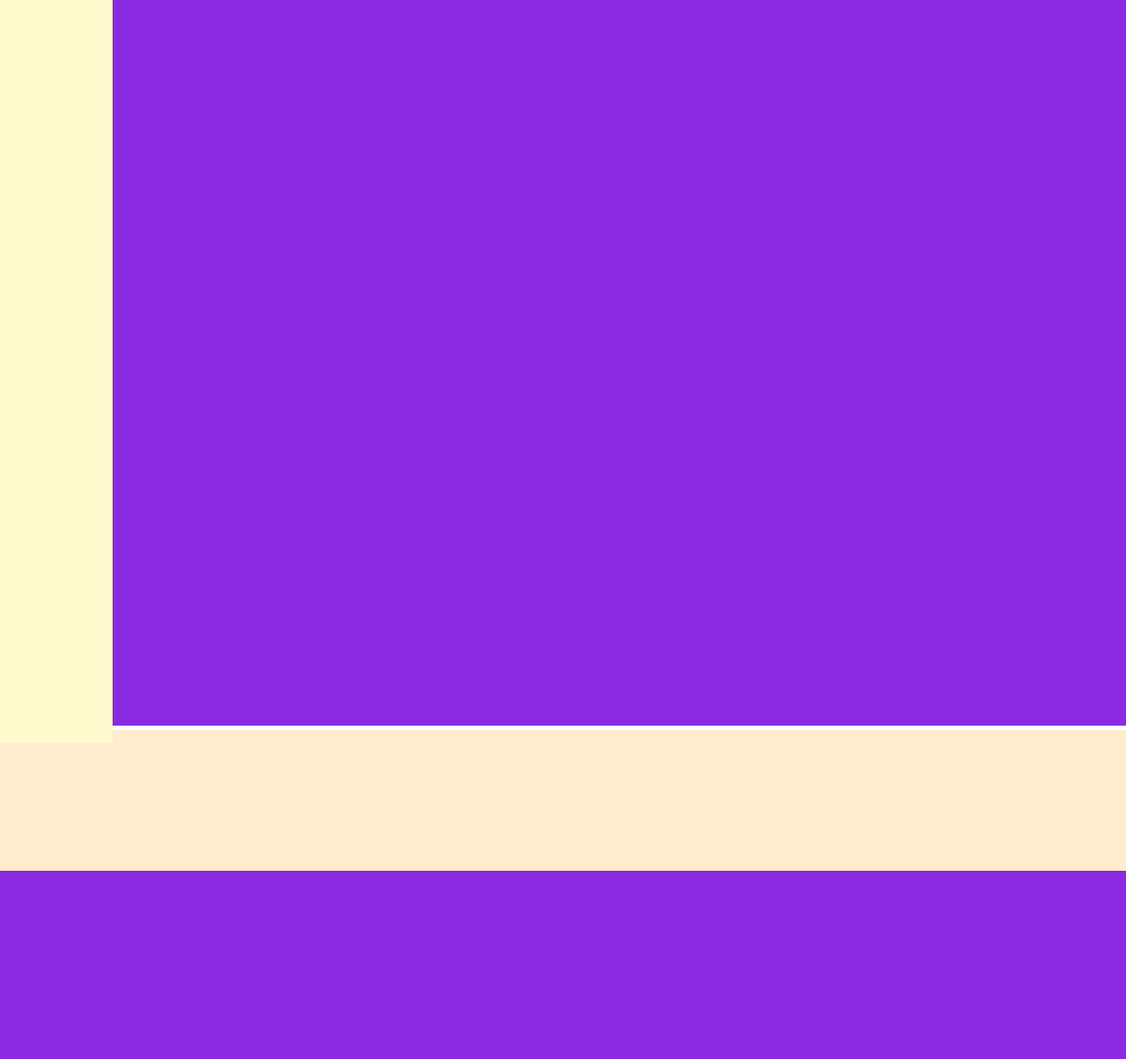
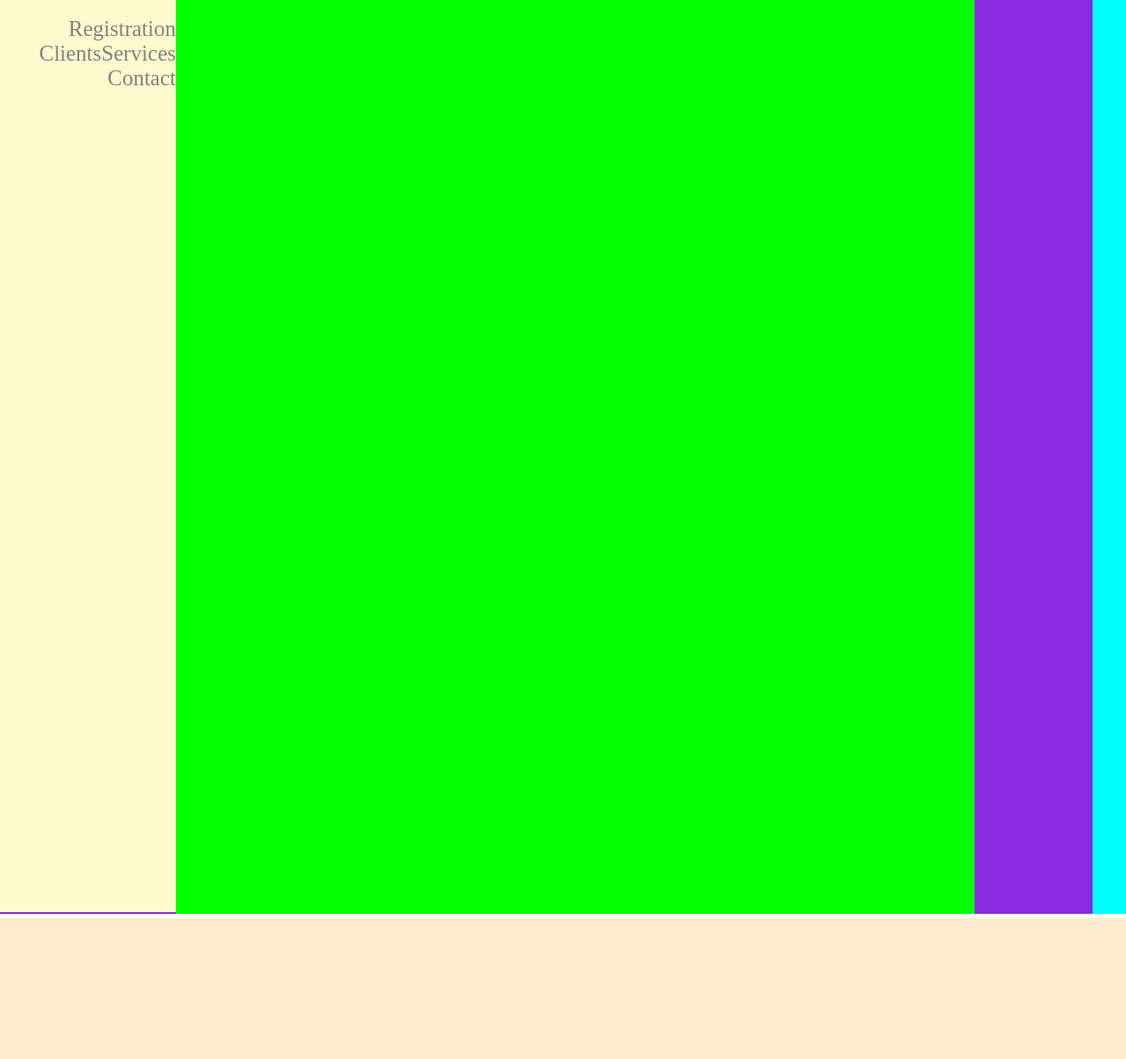
Before and after one commit to KanatSeytov/Final_project, a PHP site: page / in a window 1280 px wide. Shown: the part 291-1495 px from the top of the page at 88% size. Before the commit the page ends 1281 px from the top, so only its background shows below. Run offline with PHP 8.4, Linux system fonts and the light colour scheme.

Commit message:
Update style.css

```diff
--- a/style.css
+++ b/style.css
@@ -1,52 +1,38 @@
+
+
 body{
     margin: 0px;
     padding: 0px;
 }
 
-.header {
-    height: 50px;
-    background-color: #66D9EF;
-    overflow: hidden;
-}
-
-.header a {
-    padding: 1% 2%;
-    float: left;
-    display: flex;
-    text-decoration: none;
-    font-size: 17px;
-}
-
-.header a:hover {
-    background-color: #ddd;
-}
-
-.header input {
-  float: right;
-  padding: 0.5%;
-  border: none;
-  margin-top: 1vh;
-  margin-right: 8vw;
-  font-size: 17px;
+.label{
+   height: 30vh;
 }
 
 .content1{
     background-color: blueviolet;
     min-height: 130vh;
-    margin-top: 5px;
+}
+
+
+
+.sitebar{
+    background-color: aquamarine;
+    height: 130vh;
+    width: 80px;
+    float: left;
 }
 
 .sidenav {
-    height: 130vh;
-    width: 10vw;
+    height: 127.3vh;
+    width: 200px;
     float: left;
-
     background-color: lemonchiffon;
     padding-top: 20px;
   }
 
 .sidenav a {
-    padding: 6px 8px 6px 16px;
+  float: right;
   text-decoration: none;
   font-size: 25px;
   color: #818181;
@@ -57,9 +43,63 @@ body{
     color: #f1f1f1;
 }
 
+.content{
+  background-color:lime;
+  height: 130vh;
+  width: 70.9vw;
+  float: left;
+}
+
+.actions{
+  background-color: aqua;
+  height: 130vh;
+  width: 3vw;
+  float: right;
+}
+
+
+/* footer */
 
 .footer{
   margin-top: 5px;
   background-color: blanchedalmond;
   height: 20vh;
 }
+
+
+.label{
+  background-image: url("images/clear-bg.jpg");
+}
+
+/* Header o site */
+.header {
+  display: flex;
+  justify-content: space-around;
+  line-height: 50px;
+	height: 50px;
+	background-color: #66D9EF;
+
+}
+.header a {
+  text-decoration: none;
+}
+
+.header div:hover {
+  background-color: #ddd;
+  width: 7%;
+  text-align: center;
+  font-size: 20px;
+ }
+
+
+/* Style the search box inside the navigation bar */
+input {
+  float: right;
+  padding: 5px;
+  /*border: none;*/
+  margin-top: 15px;
+  margin-right: 15px;
+  font-size: 20px;
+  width: 40%;
+
+}
```
Lines whose indentation alone changed are shown as unchanged.
